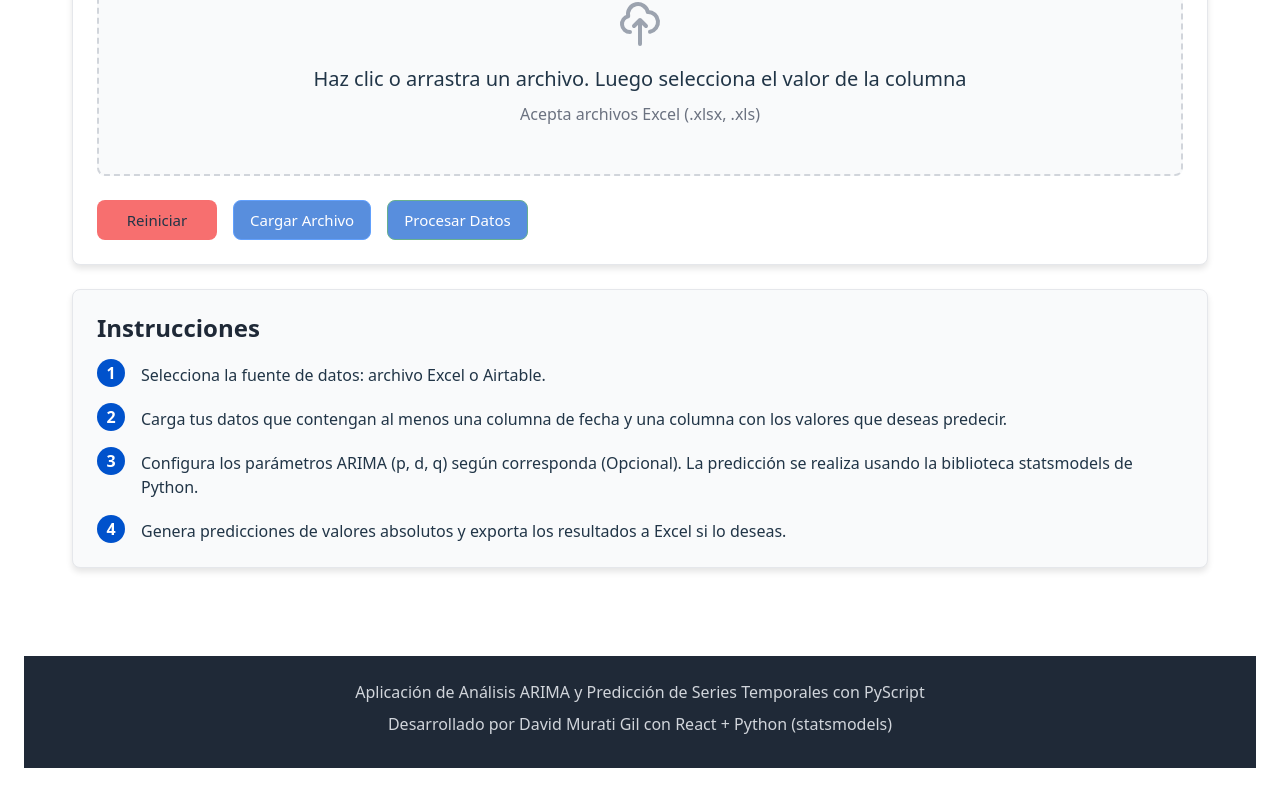
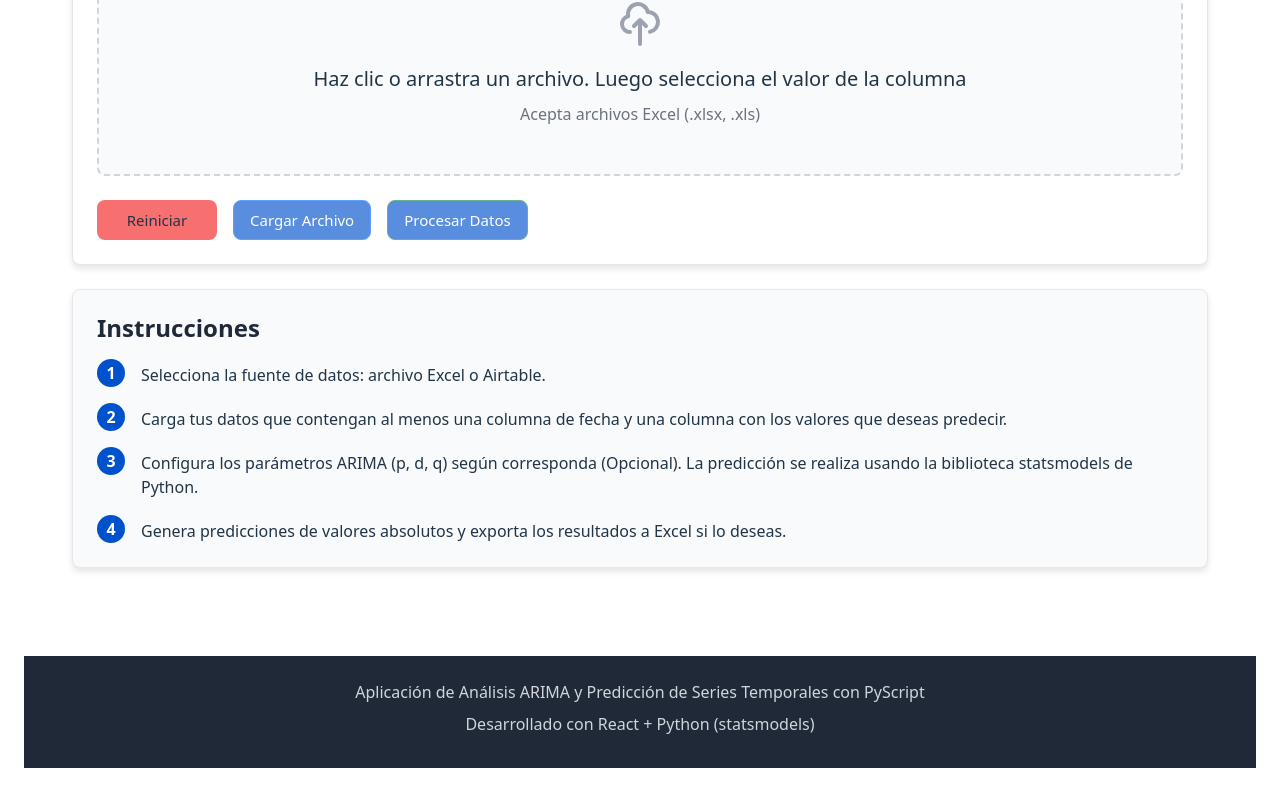
Before and after one commit to edubeat7/Dolarpredictor, a React (Vite) app: page / in a window 1280 px wide. Shown: the part 577-1377 px from the top of the page. Built offline with nearby package versions, Linux system fonts and the light colour scheme.

Commit message:
8 commit predictorDolar

```diff
--- a/index.html
+++ b/index.html
@@ -3,9 +3,9 @@
 <html lang="es">
   <head>
     <meta charset="UTF-8" />
-    <link rel="icon" type="image/svg+xml" href="src/assets/LogoABV.png" />
+    <link rel="icon" type="image/svg+xml" href="src/assets/LogoST2.png" />
     <meta name="viewport" content="width=device-width, initial-scale=1.0" />
-    <title>ARIMA Forecast ABV - Python + React</title>
+    <title>ARIMA Forecast- Python + React</title>
 
     <!-- PyScript necesita estos recursos -->
     <script defer src="https://cdn.jsdelivr.net/pyodide/v0.23.4/full/pyodide.js"></script>
--- a/src/Component/Predictor/Predictor.jsx
+++ b/src/Component/Predictor/Predictor.jsx
@@ -1391,7 +1391,7 @@ json.dumps(result)
         <div className="container">
           <div className="footer-content">
             <p>Aplicación de Análisis ARIMA y Predicción de Series Temporales con PyScript</p>
-            <p>Desarrollado por David Murati Gil con React + Python (statsmodels)</p>
+            <p>Desarrollado con React + Python (statsmodels)</p>
           </div>
         </div>
       </footer>
```
Also changed, not shown: src/assets/LogoABV.png (deleted), src/assets/LogoST2.png (added).
